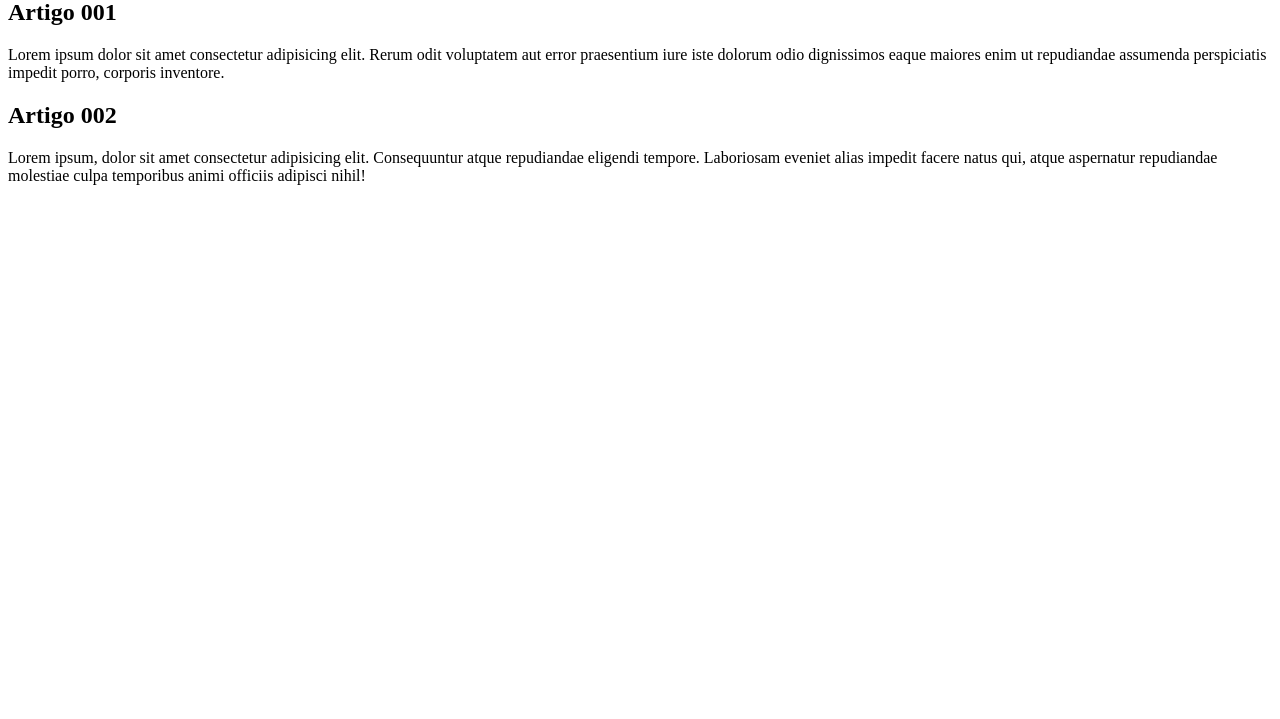
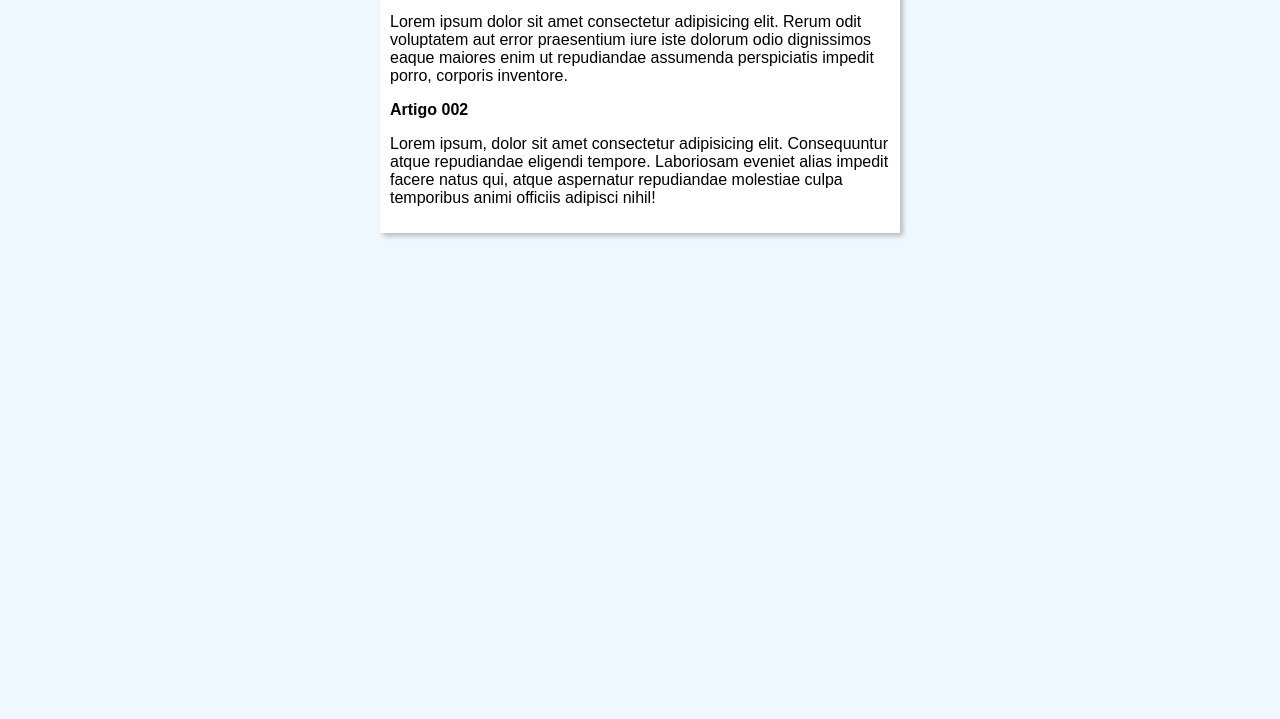
Before and after one commit to JoseLourencoFernandes/projeto-site, a plain HTML site: page index.html in a window 1280 px wide. Shown: the part 81-800 px from the top of the page. Drawn offline with Linux system fonts and the light colour scheme.

Commit message:
iniciei-o-design

```diff
--- a/index.html
+++ b/index.html
@@ -4,6 +4,7 @@
     <meta charset="UTF-8">
     <meta name="viewport" content="width=device-width, initial-scale=1.0">
     <title>Título</title>
+    <link rel="stylesheet" href="style.css">
 </head>
 <body>
     <main>
--- /dev/null
+++ b/style.css
@@ -0,0 +1,16 @@
+* {
+    font-family: Arial, Helvetica, sans-serif;
+    font-size: 16px;
+}
+
+body {
+    background-color: aliceblue;
+}
+
+main {
+    background-color: white;
+    width: 500px;
+    margin: auto;
+    padding: 10px;
+    box-shadow: 3px 3px 5px rgba(0, 0, 0, 0.252);
+}
```
